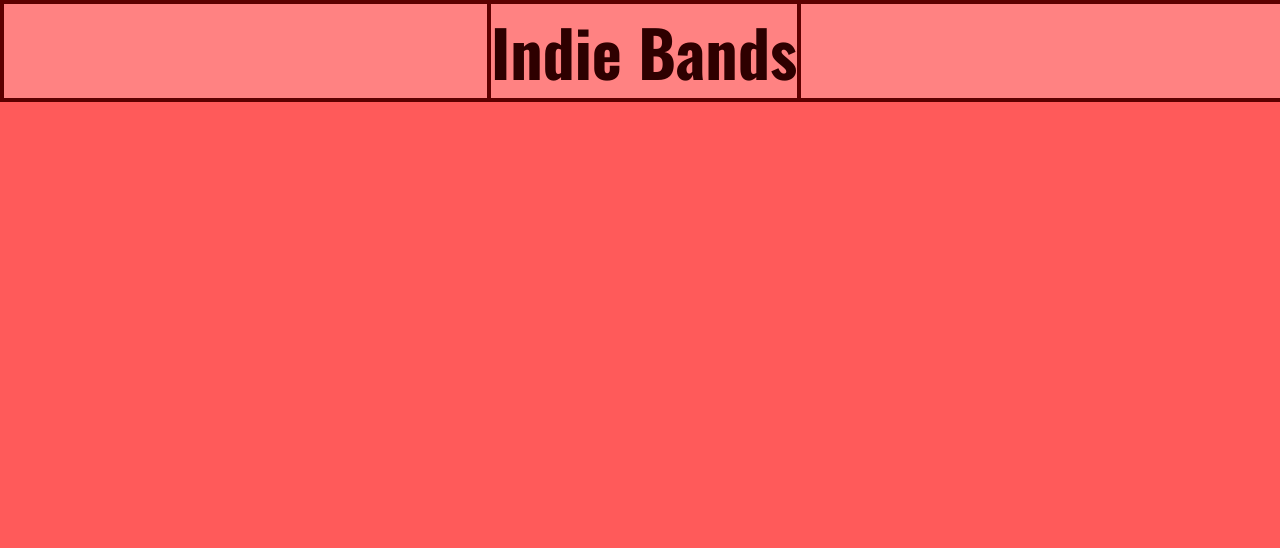
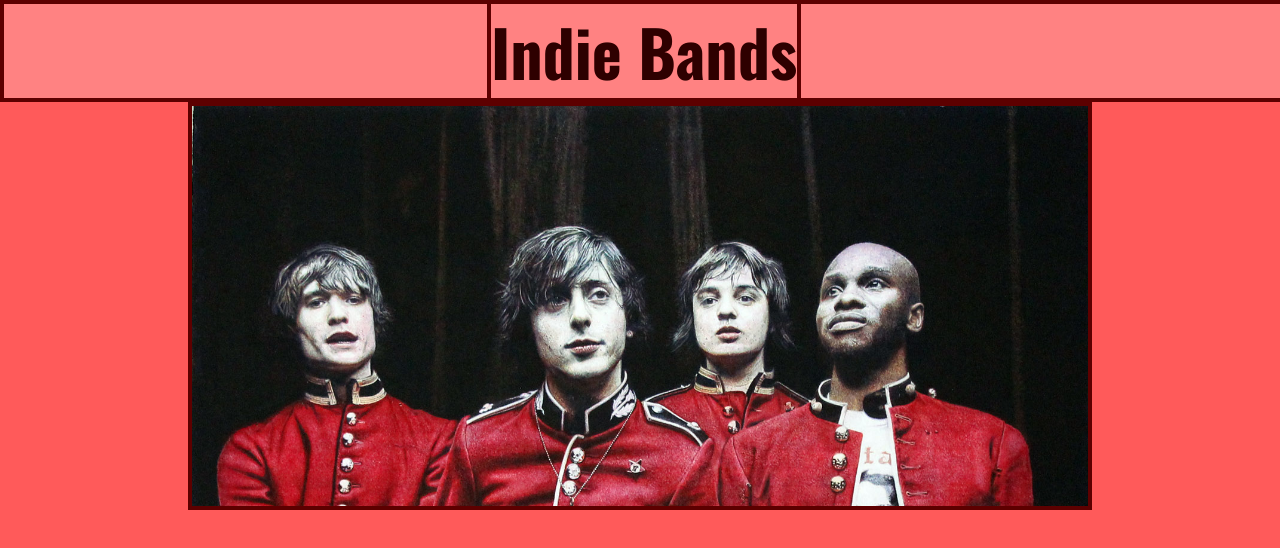
Before and after one commit to keirruttley/Gallery, a plain HTML site: page index.html in a window 1280 px wide. Drawn offline with nearby package versions, Linux system fonts and the light colour scheme.

Commit message:
commit classes and ids

```diff
--- a/index.html
+++ b/index.html
@@ -7,15 +7,15 @@
     <link href="stylesheet.css" rel="stylesheet">
 </head>
 <body>
-    <div id="title">
+    <div id="title-div" class="flex-center full-width">
         <h1>
             Indie Bands
         </h1>
     </div>
-    <div id="indie">
-        <img src=""
 
-
+    <!-- image -->
+    <div id="cover-div" class="flex-center full-width">
+        <img id="libertines" src="images/The Libertines.jpeg" alt="4 members in a band all in red vintage brass band suits">
     </div>
 </body>
 </html>
--- a/stylesheet.css
+++ b/stylesheet.css
@@ -8,26 +8,41 @@
     background-color: rgb(255, 90, 90);
 }
 
-#title {
-    /* width fulscreen */
-    width: 100vw;
-    /* centre content vertically and horizontally */
+ /* centre content vertically and horizontally */
+.flex-center {
     display: flex;
     justify-content: center;
     align-items: center;
-    /* nav bar border? */
+}
+
+    /* width fulscreen */
+.full-width {
+    width: 100vw;
+}
+
+    /* title border and background color */
+#title-div {
     border: 4px rgb(93, 0, 0) solid;
     background-color: rgb(255, 130, 130);
 }
 
-
+    /* border on the sides of title */
+    /* Heading text - size,color,background color */
 h1 {
-    /* border on the sides of title */
     border-left: 4px rgb(93, 0, 0) solid;
     border-right: 4px rgb(93, 0, 0) solid;
-    /* Heading text - size,color,background color */
     font-family: "Oswald", sans-serif;
     color: rgb(46, 0, 0);
     font-size: calc(2rem + 2vh + 2vh);
     background-color: rgb(255, 130, 130);
 }
+
+
+/* cover image sizing */
+#libertines {
+    width: 70%;
+    height: 400px;
+    object-fit: cover;
+    object-position: center top;
+    border: 4px rgb(93, 0, 0) solid;
+}
```
Also changed, not shown: images/The Libertines.jpeg (added).
